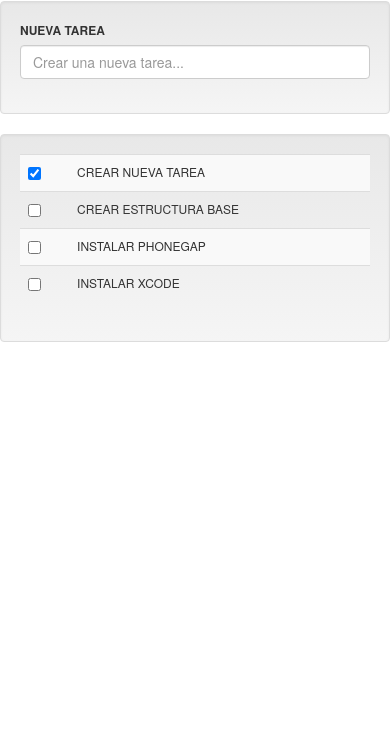
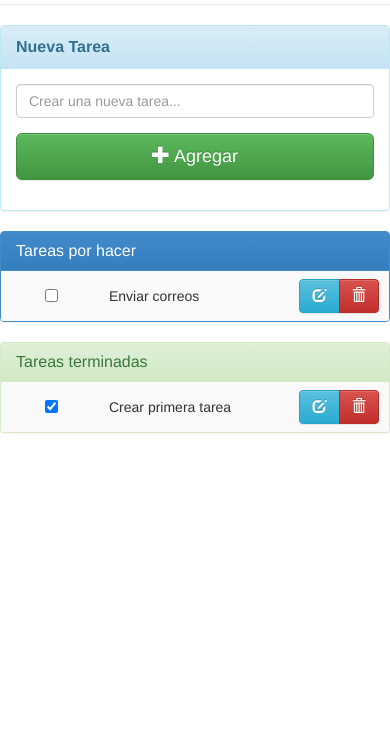
Before and after one commit to marcorivm/phonegap-todo, a plain HTML site: page www/index.html in a window 390 px wide. Shown: the part 95-844 px from the top of the page. Drawn offline with nearby package versions, Linux system fonts and the light colour scheme; some packages are replaced by stand-ins of ours.

Commit message:
Update styles
Signed-off-by: Marco Rivadeneyra <marcorivm@gmail.com>

```diff
--- a/www/css/index.css
+++ b/www/css/index.css
@@ -36,7 +36,6 @@ body {
         color-stop(0, #A7A7A7),
         color-stop(0.51, #E4E4E4)
     );
-    */
     background-attachment:fixed;
     font-family:'HelveticaNeue-Light', 'HelveticaNeue', Helvetica, Arial, sans-serif;
     font-size:12px;
@@ -45,6 +44,7 @@ body {
     padding:0px;
     text-transform:uppercase;
     width:100%;
+    */
 }
 
 /* Portrait layout (default) */
@@ -71,34 +71,6 @@ body {
     }
 }
 
-h1 {
-    font-size:24px;
-    font-weight:normal;
-    margin:0px;
-    overflow:visible;
-    padding:0px;
-    text-align:center;
-}
-
-.event {
-    border-radius:4px;
-    -webkit-border-radius:4px;
-    color:#FFFFFF;
-    font-size:12px;
-    margin:0px 30px;
-    padding:2px 0px;
-}
-
-.event.listening {
-    background-color:#333333;
-    display:block;
-}
-
-.event.received {
-    background-color:#4B946A;
-    display:none;
-}
-
 @keyframes fade {
     from { opacity: 1.0; }
     50% { opacity: 0.4; }
@@ -111,7 +83,22 @@ h1 {
     to { opacity: 1.0; }
 }
 
-.blink {
-    animation:fade 3000ms infinite;
-    -webkit-animation:fade 3000ms infinite;
+
+.todo-list>thead>tr>th,
+.todo-list>tbody>tr>th,
+.todo-list>tfoot>tr>th,
+.todo-list>thead>tr>td,
+.todo-list>tbody>tr>td,
+.todo-list>tfoot>tr>td {
+    vertical-align: middle;
 }
+.todo-list>tbody>tr>td>label {
+    width: 100%;
+    margin: 0;
+    font-weight: normal;
+}
+.todo-list>tbody>tr>td:first-child,
+.todo-list>tbody>tr>td:nth-child(3) {
+    text-align: center;
+    width: 100px;
+}
--- a/www/index.html
+++ b/www/index.html
@@ -18,6 +18,7 @@
     under the License.
 -->
 <html>
+
 <head>
     <meta charset="utf-8" />
     <meta name="format-detection" content="telephone=no" />
@@ -28,40 +29,68 @@
     <link rel="stylesheet" type="text/css" href="css/index.css" />
     <title>Hello World</title>
 </head>
+
 <body>
     <div class="container">
         <div class="row">
             <div class="page-header">
-                    <h1>Mis tareas
-                    </h1>
+                <h1>Mis tareas</h1>
             </div>
         </div>
 
-            <div class="row well">
+        <div class="row panel panel-info">
+            <div class="panel-heading">
+                <label class="panel-title" for="new_todo">Nueva Tarea</label>
+            </div>
+            <div class="panel-body">
                 <div class="form-group">
-                    <label for="new_todo">Nueva Tarea</label>
                     <input type="text" class="form-control" id="new_todo" name="new_todo" placeholder="Crear una nueva tarea...">
+                </div>
+                <div class="form-group">
+                    <button type="button" class="btn btn-success btn-lg btn-block"><span class="glyphicon glyphicon-plus"></span> Agregar</button>
+                </div>
             </div>
         </div>
 
-            <div class="row well">
-                <table id="todos" class="table table-hover table-striped">
-                    <tbody id="todo-list">
+        <div class="row panel panel-primary">
+            <div class="panel-heading">
+                <h3 class="panel-title">Tareas por hacer</h3>
+            </div>
+            <table id="todo_list" class="todo-list table table-hover table-striped">
+                <tbody>
                     <tr>
-                            <td><input type="checkbox" checked="checked"></td>
-                            <td>Crear nueva tarea</td>
+                        <td>
+                            <input type="checkbox" id="todo_1">
+                        </td>
+                        <td><label for="todo_1">Enviar correos</label></td>
+                        <td>
+                            <div class="btn-group">
+                                <button type="button" class="btn btn-info"><span class="glyphicon glyphicon-edit"></span></button>
+                                <button type="button" class="btn btn-danger"><span class="glyphicon glyphicon-trash"></span></button>
+                            </div>
+                        </td>
                     </tr>
+                </tbody>
+            </table>
+        </div>
+
+        <div class="row panel panel-success">
+            <div class="panel-heading">
+                <h3 class="panel-title">Tareas terminadas</h3>
+            </div>
+            <table id="done_list" class="todo-list table table-hover table-striped">
+                <tbody>
                     <tr>
-                            <td><input type="checkbox"></td>
-                            <td>Crear estructura base</td>
-                        </tr>
-                        <tr>
-                            <td><input type="checkbox"></td>
-                            <td>Instalar phonegap</td>
-                        </tr>
-                        <tr>
-                            <td><input type="checkbox"></td>
-                            <td>Instalar xcode</td>
+                        <td>
+                            <input type="checkbox" id="done_1" checked="checked">
+                        </td>
+                        <td><label for="done_1">Crear primera tarea</label></td>
+                        <td>
+                            <div class="btn-group">
+                                <button type="button" class="btn btn-info"><span class="glyphicon glyphicon-edit"></span></button>
+                                <button type="button" class="btn btn-danger"><span class="glyphicon glyphicon-trash"></span></button>
+                            </div>
+                        </td>
                     </tr>
                 </tbody>
             </table>
@@ -75,10 +104,12 @@
             </div>
         </div> -->
     <script type="text/javascript" src="phonegap.js"></script>
+    <script type="text/javascript" src="js/jquery-2.1.0.min.js"></script>
     <script type="text/javascript" src="js/bootstrap.min.js"></script>
     <script type="text/javascript" src="js/index.js"></script>
     <script type="text/javascript">
     app.initialize();
     </script>
 </body>
+
 </html>
```
Lines whose indentation alone changed are shown as unchanged.
